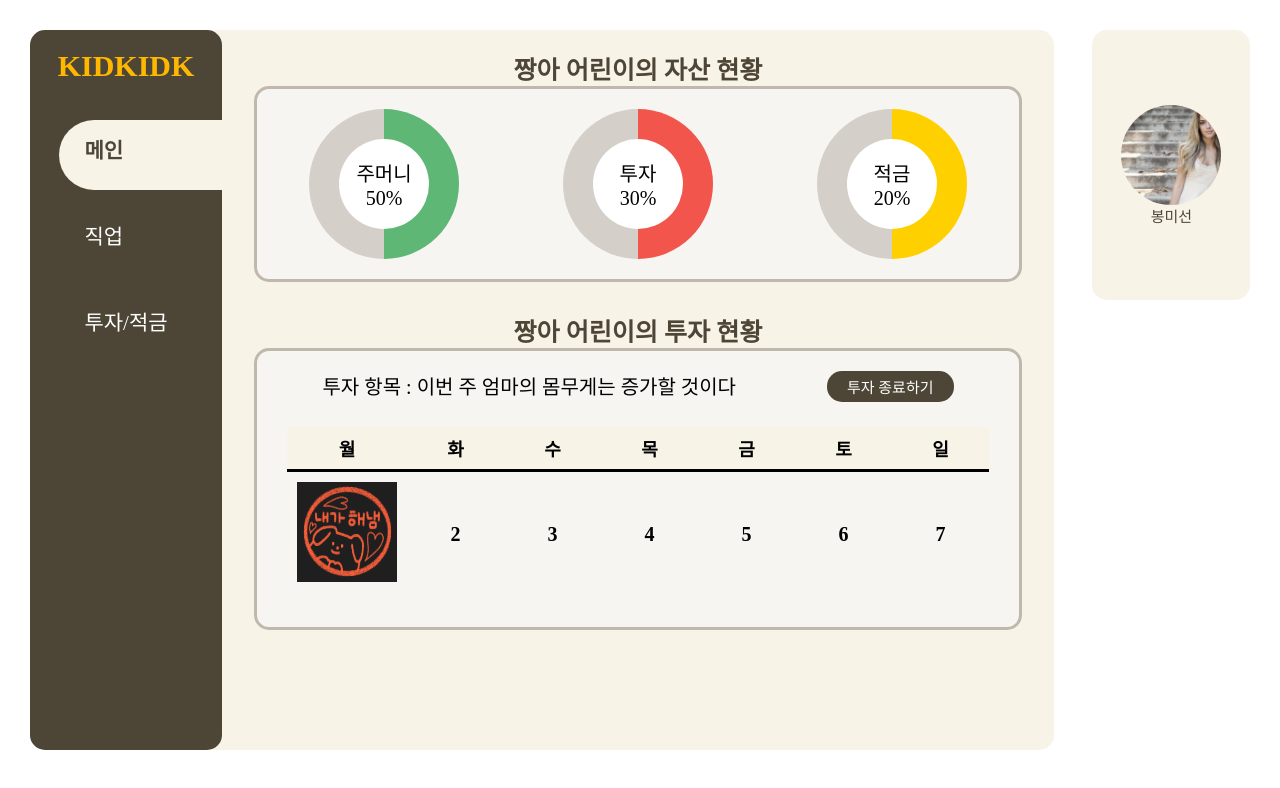
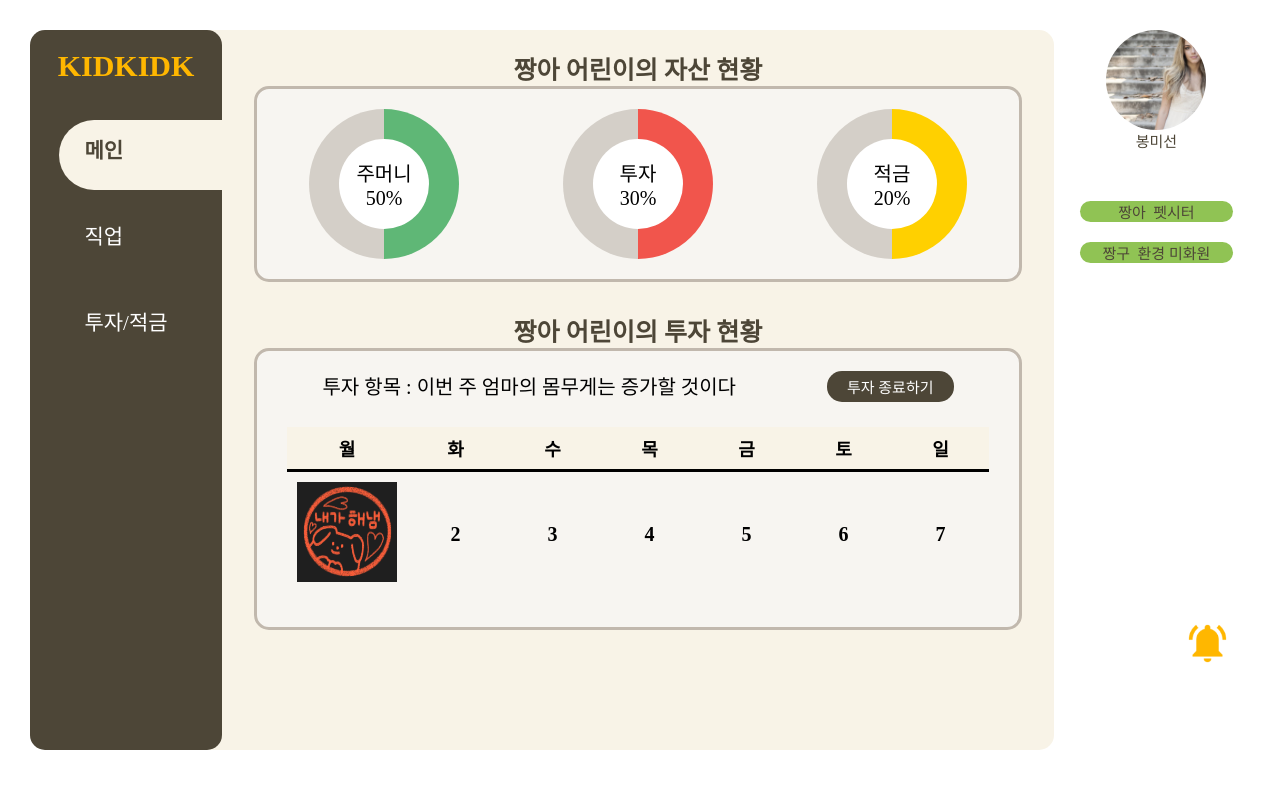
Before and after one commit to leewoo97/KidKidk, a React (Vite) app in the folder frontend/: page /parent in a window 1280 px wide. Shown: the top 788 px of the page. Built offline with nearby package versions, Linux system fonts and the light colour scheme; a web font is replaced by a local one.

Commit message:
Feat: add parent child tabs

```diff
--- a/frontend/src/components/ParentNav.jsx
+++ b/frontend/src/components/ParentNav.jsx
@@ -2,7 +2,11 @@ import { Outlet, useNavigate } from 'react-router-dom';
 import styles from './ParentNav.module.css';
 import s from 'classnames'; /* 클래스네임을 여러개 쓰기 위함 */
 import ProfileNav from './ProfileNav';
+import Modal from 'react-modal';
 import { useState } from 'react';
+import ParentAlarm from './ParentAlarm';
+import bell from '@images/bell.png';
+import kidImg from '@images/kidImg.jpg';
 
 function ParentNav() {
     const navigate = useNavigate();
@@ -22,12 +26,25 @@ function ParentNav() {
         navigate(newPath);
     };
 
+    // 가상의 사용자 데이터...
+    const userData = [
+        {
+            user: '짱아',
+            job: '펫시터',
+        },
+        { user: '짱구', job: '환경 미화원' },
+    ];
+
+    // 부모 모달 창
+    const [parentAlarmOpen, setparentAlarmOpen] = useState(false);
+
+    const parentAlarmModalIsOpen = () => setparentAlarmOpen(true);
+    // console.log(typeof parentAlarmModalIsOpen);
+    const parentAlarmCloseModal = () => setparentAlarmOpen(false);
+
     function Component({ num, title }) {
         return (
-            <div
-                className={s(styles.btn, top === num && styles.select)}
-                onClick={() => handleMain(num)}
-            >
+            <div className={s(styles.btn, top === num && styles.select)} onClick={() => handleMain(num)}>
                 {title}
             </div>
         );
@@ -55,6 +72,42 @@ function ParentNav() {
             </div>
             <div className={styles.profile}>
                 <ProfileNav />
+                {/* 아이 탭 */}
+                <div className={styles.parentChildTab}>
+                    {userData.map((data) => (
+                        <div key={data.user} className={styles.parentChildTabContainer}>
+                            <div>{data.user}</div>&nbsp;&nbsp;
+                            <div>{data.job}</div>
+                        </div>
+                    ))}
+                </div>
+                <div onClick={() => setparentAlarmOpen(true)}>
+                    <img src={bell} className={styles.alarm} />
+                </div>
+                {parentAlarmOpen ? (
+                    <Modal
+                        appElement={document.getElementById('root')}
+                        isOpen={!!parentAlarmModalIsOpen}
+                        // onAfterOpen={afterOpenModal}
+                        onRequestClose={parentAlarmCloseModal}
+                        style={{
+                            overlay: { backgroundColor: 'rgba(0, 0, 0, 0.5)', zIndex: '999' },
+                            content: {
+                                backgroundColor: '#F7F5F1',
+                                borderRadius: '15px',
+                                width: '30vw',
+                                height: '90vh',
+                                margin: 'auto',
+                                padding: '30px',
+                                position: 'absolute',
+                                left: '65vw',
+                                zIndex: '999',
+                            },
+                        }}
+                    >
+                        <ParentAlarm />
+                    </Modal>
+                ) : null}
             </div>
         </div>
     );
--- a/frontend/src/components/ParentNav.module.css
+++ b/frontend/src/components/ParentNav.module.css
@@ -28,17 +28,14 @@
     border-radius: 15px;
 }
 .profile {
-    background-color: #f8f3e7;
     position: absolute;
     left: 83vw;
     width: 10vw;
-    height: 30vh;
     border-radius: 15px;
     display: flex;
     flex-direction: column;
     align-items: center;
-    justify-content: space-around;
-    padding: 15px;
+    justify-content: center;
 
     color: #4d4637;
     font-size: 15px;
@@ -112,3 +109,36 @@
     height: auto; /* 가로 세로 비율 유지 */
     display: block; /* 인라인 요소 간격 제거 */
 }
+
+/* 아이 탭 창 */
+.parentChildTab {
+    height: 55vh;
+    padding-top: 30px;
+}
+
+.parentChildTabContainer {
+    background-color: #90c354;
+    display: flex;
+    flex-direction: row;
+    justify-content: center;
+    align-items: center;
+    border-radius: 15px;
+    width: 12vw;
+    margin-top: 20px;
+    cursor: pointer;
+}
+
+.parentChildTabContainer:hover {
+    background-color: #35b356;
+    cursor: pointer;
+}
+
+/* 알람 */
+.alarm {
+    width: 45px;
+    height: 45px;
+    margin-left: 8vw;
+    bottom: 0;
+    right: 0;
+    cursor: pointer;
+}
```
